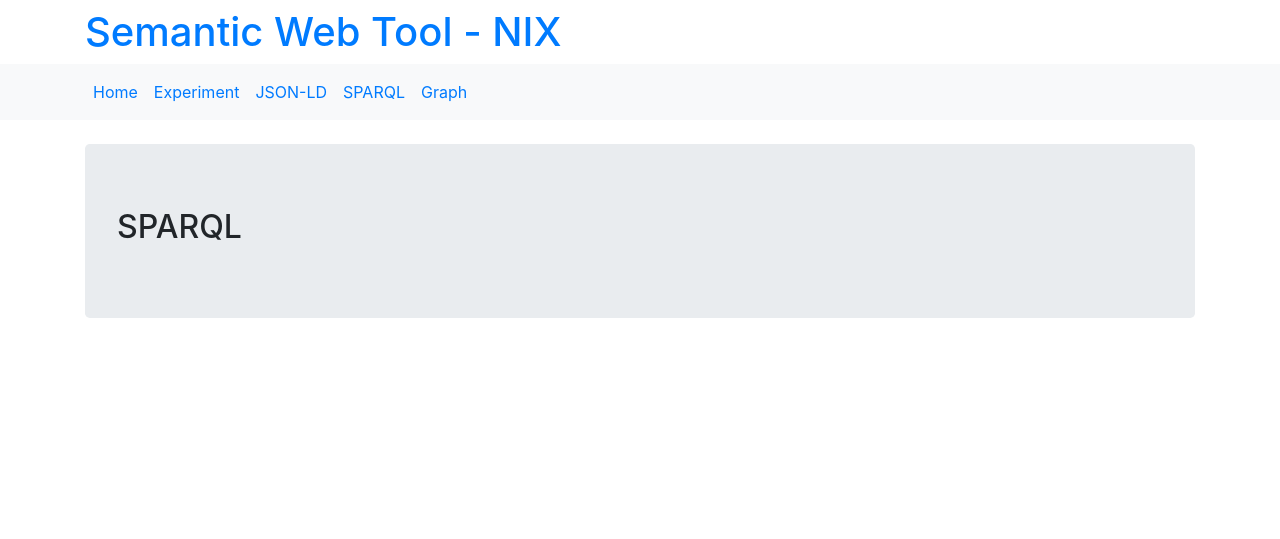
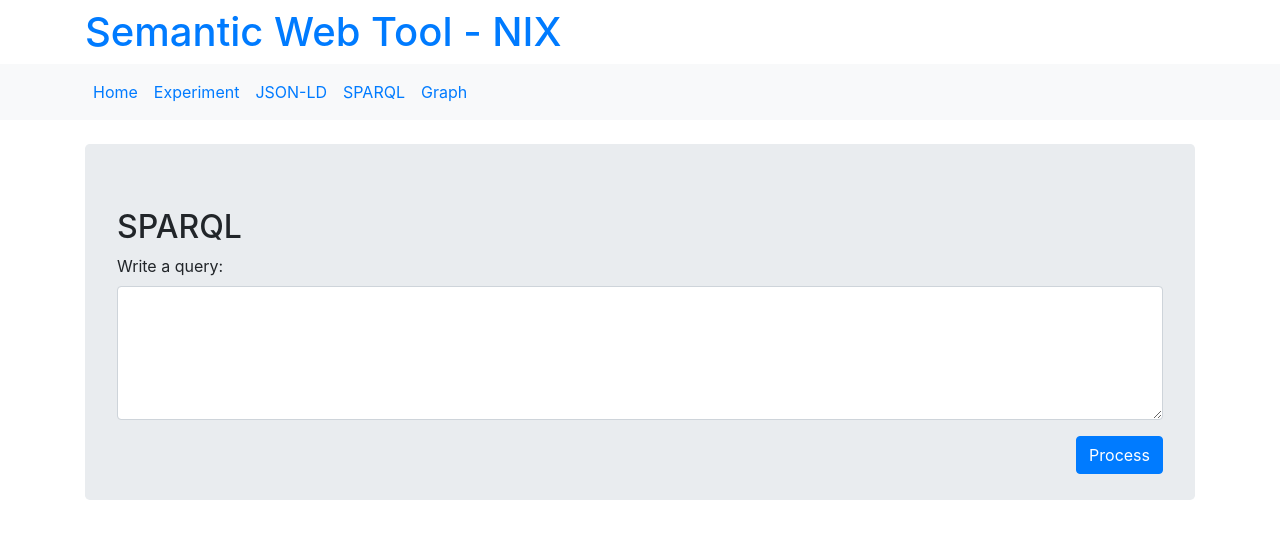
Before and after one commit to hard456/dp, a Django app: template templates/nix/sparql.html in a window 1280 px wide. Shown: the top 539 px of the page. Run offline with Django 3.2, Linux system fonts and the light colour scheme; the template is opened without the code that fills it: most values are stand-ins (such as "Sample title", 1, 10 or a date in 2020); some libraries are stand-ins or nearby versions.

Commit message:
priprava pro dataty sparql + uprava url u form action

```diff
--- a/nix/urls.py
+++ b/nix/urls.py
@@ -8,5 +8,6 @@
     path("experiment/<slug:id>/file", views.show_file, name="experiment"),
     path("experiment/<slug:id>/json-ld", views.show_json_ld, name="json-ld"),
     path("experiment/<slug:id>/sparql", views.show_sparql, name="sparql"),
+    path("experiment/<slug:id>/query", views.process_query, name="query"),
     path("experiment/<slug:id>/graph", views.show_graph, name="graph"),
 ]
--- a/templates/nix/sparql.html
+++ b/templates/nix/sparql.html
@@ -6,6 +6,21 @@
 
     <div class="jumbotron">
         <h2>SPARQL</h2>
+        <div class="d-flex justify-content-center">
+                    <div class="spinner-border text-primary m-5" id="spinner" role="status" aria-hidden="true">
+                        <span class="sr-only">Loading...</span>
+                    </div>
+        </div>
+        <div class="form-group">
+            <form id="queryForm" action="{% url 'query' id=experiment_id %}" method="post" enctype="multipart/form-data">
+                {% csrf_token %}
+            <label for="exampleFormControlTextarea1">Write a query:</label>
+            <textarea class="form-control" id="query" rows="5"></textarea>
+            <button id="queryButton" class="btn btn-primary float-right mt-3"
+                                onclick="submitQuery()">Process
+                        </button>
+                </form>
+        </div>
     </div>
 
     </div>
```
Also changed, not shown: nix/views.py (+9 -0 lines), templates/nix/index.html (+8 -2 lines).
